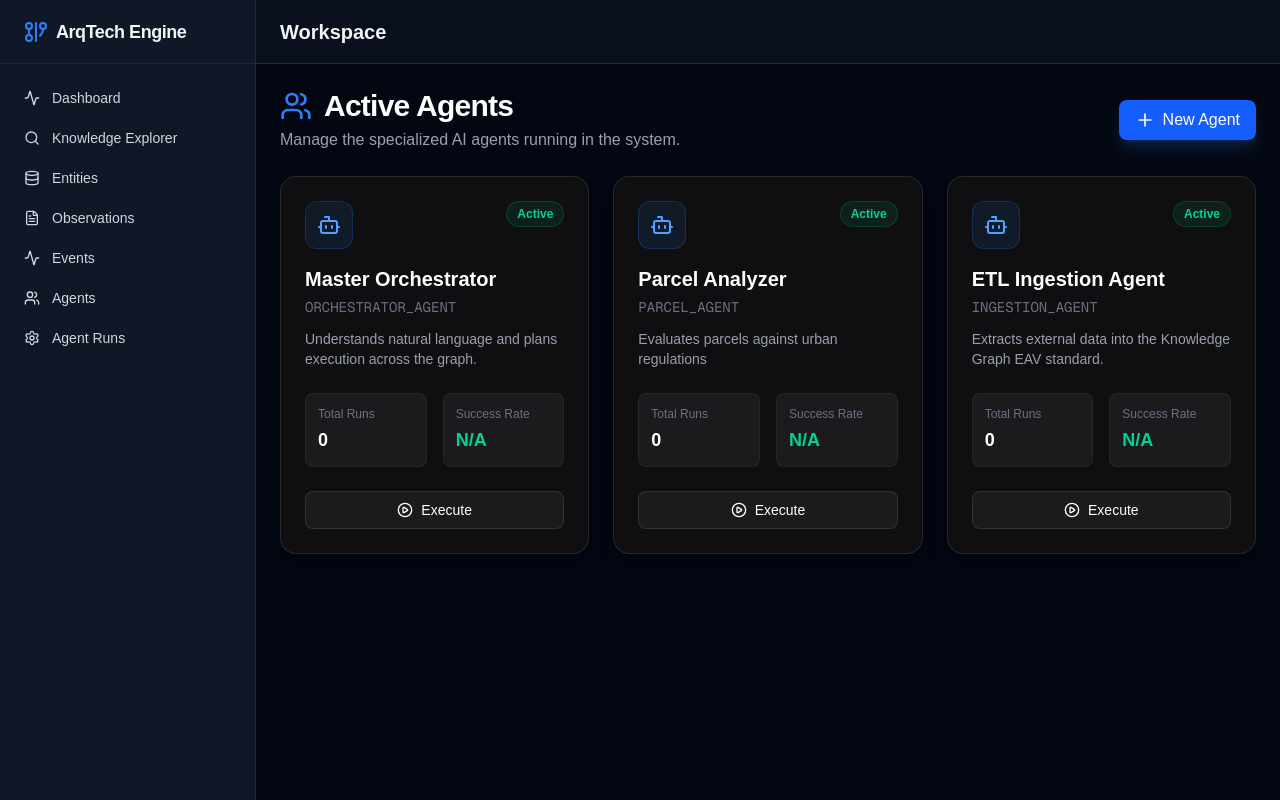
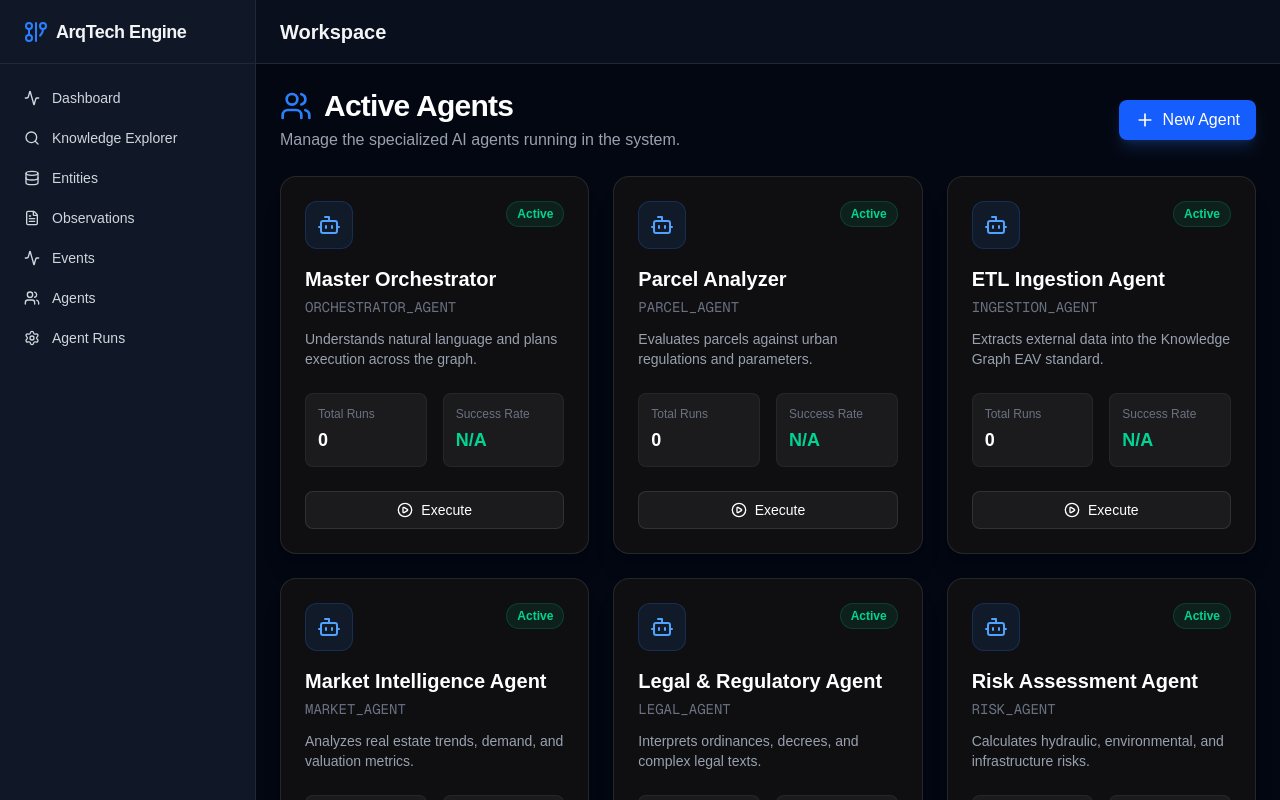
Before and after one commit to dalope77/arqtech-knowledge-engine, a Next.js app: page /dashboard/agents in a window 1280 px wide. Shown: the top 800 px of the page. Built offline with nearby package versions, Linux system fonts and the light colour scheme; no server answers; the database is empty.

Commit message:
feat: add Market, Legal, and Risk agents to the dashboard

```diff
--- a/app/dashboard/agents/page.tsx
+++ b/app/dashboard/agents/page.tsx
@@ -6,8 +6,11 @@ export const revalidate = 0;
 
 const availableAgents = [
   { id: 'ORCHESTRATOR_AGENT', name: 'Master Orchestrator', description: 'Understands natural language and plans execution across the graph.', type: 'Cognitive' },
-  { id: 'PARCEL_AGENT', name: 'Parcel Analyzer', description: 'Evaluates parcels against urban regulations', type: 'Evaluator' },
+  { id: 'PARCEL_AGENT', name: 'Parcel Analyzer', description: 'Evaluates parcels against urban regulations and parameters.', type: 'Evaluator' },
   { id: 'INGESTION_AGENT', name: 'ETL Ingestion Agent', description: 'Extracts external data into the Knowledge Graph EAV standard.', type: 'Ingestion' },
+  { id: 'MARKET_AGENT', name: 'Market Intelligence Agent', description: 'Analyzes real estate trends, demand, and valuation metrics.', type: 'Analyzer' },
+  { id: 'LEGAL_AGENT', name: 'Legal & Regulatory Agent', description: 'Interprets ordinances, decrees, and complex legal texts.', type: 'Evaluator' },
+  { id: 'RISK_AGENT', name: 'Risk Assessment Agent', description: 'Calculates hydraulic, environmental, and infrastructure risks.', type: 'Evaluator' },
 ];
 
 export default async function AgentsPage() {
```
